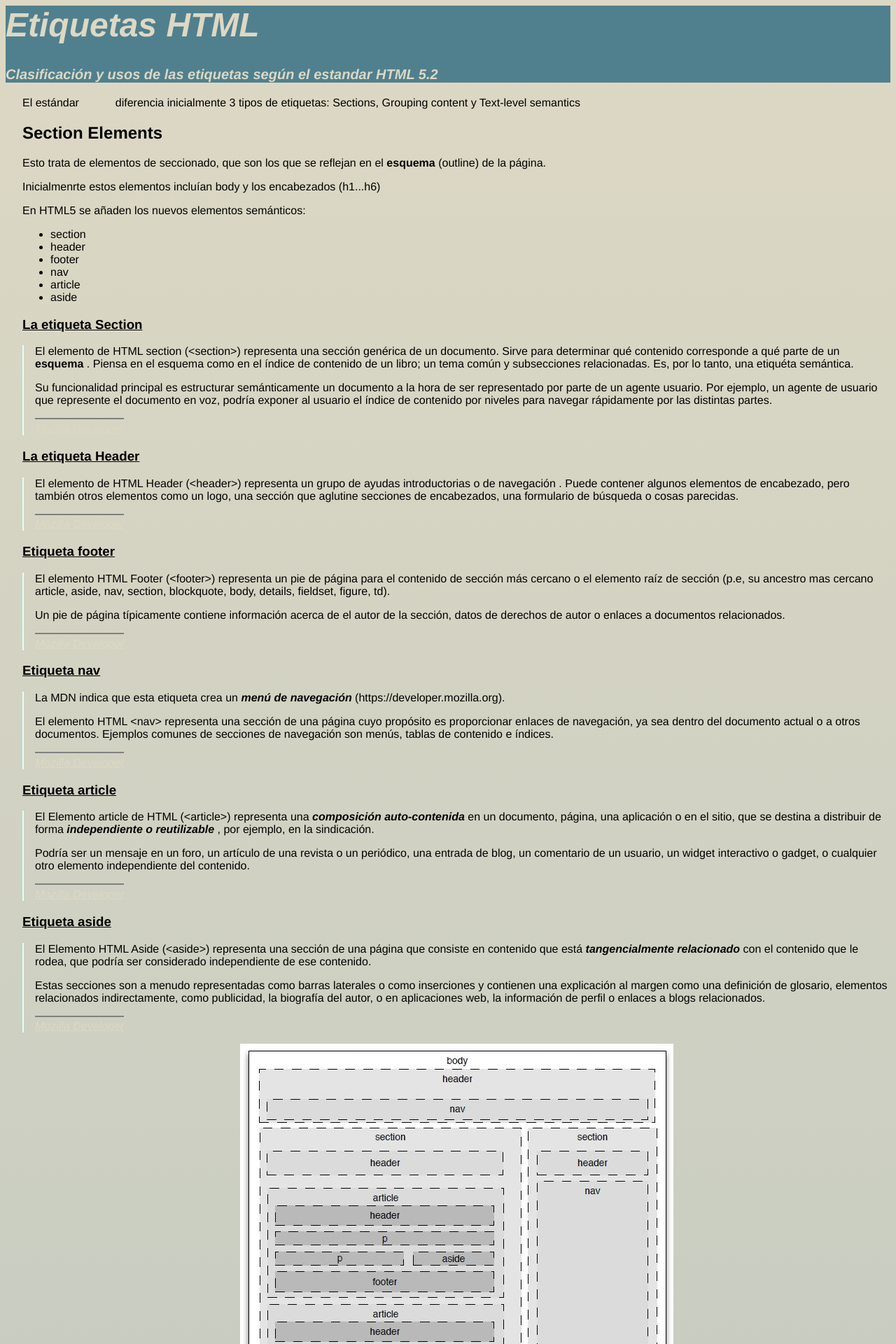
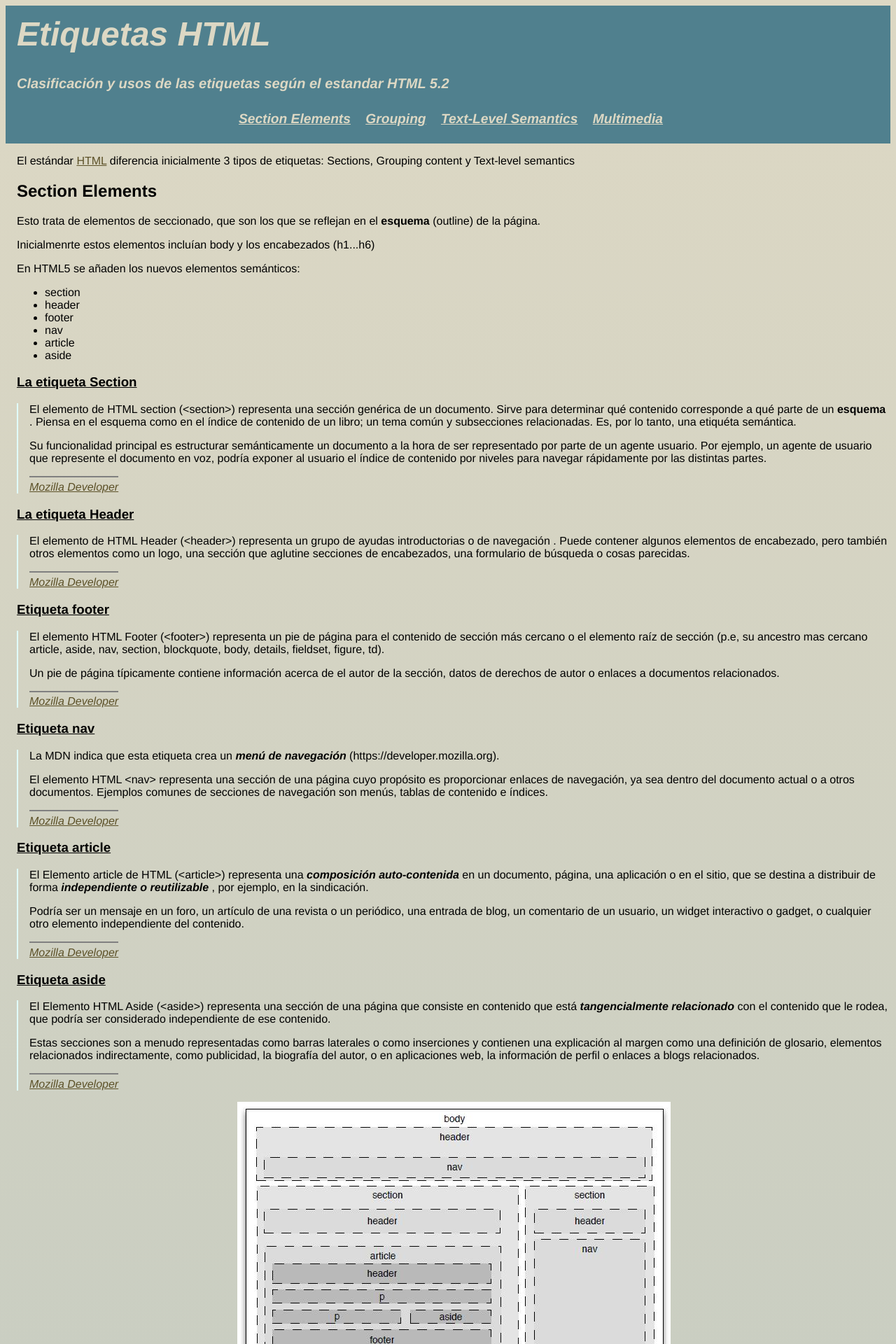
Before and after one commit to marcelo-024/desarrollo_web_2019, a PHP site: page / in a window 1280 px wide. Shown: the top 1920 px of the page at 70% size. Run offline with PHP 8.4, Linux system fonts and the light colour scheme.

Commit message:
Fin Elementos Web + Inicio Embed Multimedia

```diff
--- a/07_elementos_web/css/styles.css
+++ b/07_elementos_web/css/styles.css
@@ -9,16 +9,52 @@
     background-color: #50808E;
     /* min-height: 20px; */
     color: #DDD8C4;
-    /*  padding: 0.8rem 0rem 0.5rem 1rem; */
+     padding: 0.8rem 0rem 0.5rem 1rem;
     /* margin-top: 1rem; */
     font-weight: bolder;
     font-size: 20px;
     font-style: italic;
     /*  margin: 10px */
 }
+/* .main_header p {
+
+    padding: 0.5rem;
+} */
+.main_header nav {   text-align: center;
+    /* min-height: 20px; */
+    color: #DDD8C4;
+    padding: 0.5rem 0rem 1rem 0rem;
+    margin-left: -0.5rem;font-weight: bold ;font-size: 1.2rem;
+}
+.main_header nav a {
+
+    color: #DDD8C4;
+    text-decoration: underline;
+   padding: 0.5rem 0.5rem 0.5rem 0.5rem;
+
+}
+
+
+
+.main_header nav ul {
+    list-style-type: none;
+    margin: 0;
+    padding: 0;
+}
+
+.main_header nav li {
+    display: inline-block;
+
+}
+
+
 
 .main_wrapper {
-    margin-left: 1.5rem
+    margin-left: 1rem
+}
+
+.back_home a {
+    color: blue;
 }
 
 h3 {
@@ -89,47 +125,15 @@ blockquote footer {
     width: fit-content;
 }
 
-/* ol {
-
-} */
-
-/* dt */
-
-    {
-    /* text-decoration: underline;
-    font-weight: bold */
 }
 
-/* dd  */
-
-    {
-    /*   display: block;
-    margin-inline-start: 40px;
-border-bottom: 2px solid lightblue;
-   width: inherit */
-    /*    /* padding-top: 0 */
-    /*    margin: 0.5rem; */
-    */
-}
-
-/* dd p  */
-
-    {
-    /*  margin: 0.5rem */
-}
-
-.
-/* dt */
-
-    {
+. .dt {
     float: left;
     clear: left;
     font-weight: bold
 }
 
-/* .dd */
-
-    {
+.dd {
     float: left;
     clear: right;
 }
@@ -139,7 +143,7 @@ border-bottom: 2px solid lightblue;
 }
 
 a {
-    color: #DDD8C4;
+    color: rgb(92, 81, 40);
 }
 
 address {
@@ -147,12 +151,12 @@ address {
 }
 
 .main_footer a {
-
     font-family: monospace;
     /*     text-decoration: wavy
- */}
+ */
+}
+
 .main_footer p {
-
     margin: 0;
 }
 
@@ -160,7 +164,11 @@ margin: 0;
     color: lime;
     font-weight: 700;
 }
+
 abbr {
-
     text-decoration: none;
 }
+
+.back_home {
+    padding: 1rem 0rem 0.5rem 0rem;
+}
--- a/07_elementos_web/index.html
+++ b/07_elementos_web/index.html
@@ -5,7 +5,7 @@
     <meta charset="UTF-8">
     <meta name="viewport" content="width=device-width, initial-scale=1.0">
     <meta http-equiv="X-UA-Compatible" content="ie=edge">
-    <title>Elementos de la web</title>
+    <title>Inicio - Elementos de la Web</title>
 
     <link rel="stylesheet" href="css/styles.css">
 
@@ -14,17 +14,28 @@
 
 <body>
 
-    <header class="main_header">
+    <header class="main_header" id="home">
 
         <h1>Etiquetas HTML</h1>
         <p> Clasificación y usos de las etiquetas según el estandar HTML 5.2</p>
 
+        <nav>
+            <ul>
 
+                <li><a href="#section_elements" lang="en">Section Elements</a></li>
+                <li><a href="#grouping" lang="en">Grouping</a></li>
+                <li><a href="#text_level" lang="en">Text-Level Semantics</a></li>
+                <li><a href="./mmedia.html" target="_blank">Multimedia</a></li>
+
+            </ul>
+        </nav>
     </header>
 
     <div class="main_wrapper">
+        <main>
 
-        <p>El estándar <abbr title="HyperText Markup Language"><a href="https://www.w3.org/TR/html52/">HTML</a> </abbr>
+            <p>El estándar <abbr title="HyperText Markup Language"><a href="https://www.w3.org/TR/html52/">HTML</a>
+                </abbr>
                 diferencia inicialmente 3 tipos de etiquetas:
                 <span lang="en">Sections, Grouping content y
                     Text-level semantics</span>
@@ -62,18 +73,21 @@
                         <p> El elemento de HTML section (&lt;section&gt;) representa una
                             sección genérica de un documento.
                             Sirve
-                        para determinar qué contenido corresponde a qué parte de un <strong>esquema</strong> . Piensa en
+                            para determinar qué contenido corresponde a qué parte de un <strong>esquema</strong> .
+                            Piensa en
                             el
                             esquema como
                             en el
-                        índice de contenido de un libro; un tema común y subsecciones relacionadas. Es, por lo tanto,
+                            índice de contenido de un libro; un tema común y subsecciones relacionadas. Es, por lo
+                            tanto,
                             una
                             etiquéta semántica.</p>
                         <p> Su funcionalidad principal es estructurar semánticamente un documento a la
                             hora
                             de ser representado por parte de un agente usuario. Por ejemplo, un agente de usuario que
                             represente
-                        el documento en voz, podría exponer al usuario el índice de contenido por niveles para navegar
+                            el documento en voz, podría exponer al usuario el índice de contenido por niveles para
+                            navegar
                             rápidamente por las distintas partes.
                         </p>
 
@@ -100,8 +114,10 @@
                     </header>
                     <blockquote>
                         <p>El elemento de HTML Header (&lt;header&gt;) representa un grupo de ayudas introductorias o de
-                        navegación . Puede contener algunos elementos de encabezado, pero también otros elementos como
-                        un logo, una sección que aglutine secciones de encabezados, una formulario de búsqueda o cosas
+                            navegación . Puede contener algunos elementos de encabezado, pero también otros elementos
+                            como
+                            un logo, una sección que aglutine secciones de encabezados, una formulario de búsqueda o
+                            cosas
                             parecidas.
                         </p>
                         <footer> <cite>
@@ -117,6 +133,7 @@
                 <section id="tag_footer">
                     <header>
                         <h3>Etiqueta footer</h3>
+                    </header>
 
                     <blockquote>
                         <p>
@@ -139,7 +156,7 @@
                     </blockquote>
 
 
-                </header>
+
 
                 </section>
                 <section id="tag_nav">
@@ -151,8 +168,10 @@
                             La MDN indica que esta etiqueta crea un <em> menú de navegación</em>
                             (https://developer.mozilla.org).
                         </p>
-                    <p>El elemento HTML &lt;nav&gt; representa una sección de una página cuyo propósito es proporcionar
-                        enlaces de navegación, ya sea dentro del documento actual o a otros documentos. Ejemplos comunes
+                        <p>El elemento HTML &lt;nav&gt; representa una sección de una página cuyo propósito es
+                            proporcionar
+                            enlaces de navegación, ya sea dentro del documento actual o a otros documentos. Ejemplos
+                            comunes
                             de
                             secciones de navegación son menús, tablas de contenido e índices.
                         </p>
@@ -171,6 +190,8 @@
                     <header>
                         <h3>Etiqueta article</h3>
 
+
+                    </header>
                     <blockquote>
                         <p>
                             El Elemento article de HTML (&lt;article&gt;) representa una <em>composición
@@ -192,7 +213,6 @@
 
                     </blockquote>
 
-                </header>
                 </section>
                 <section id="tag_aside">
                     <header>
@@ -229,17 +249,25 @@
 
                 </section>
                 <figure class="image_wrapper">
-
-                <img src="./assets/html5demo1.jpg" alt="HTML5 Semantics Scheme">
+                    <!--     USO DE IMAGENES CON ENLACES -->
+                    <a href="https://www.w3.org/TR/html52/sections.html#sections" target="_blank" rel="noreferrer">
+                        <img src="./assets/html5demo1.jpg" alt="HTML5 Semantics Scheme"> </a>
 
                     <figcaption>
                         <p> HTML5 Semantics Scheme</p>
-                    <footer>Tomado de <a
-                            href="https://codepen.io/mi-lee/post/an-overview-of-html5-semantics">CodePen</a>
+                        <footer>Tomado de
+
+                            <a href="https://codepen.io/mi-lee/post/an-overview-of-html5-semantics">CodePen</a>
                         </footer>
 
                     </figcaption>
+
                 </figure>
+                <footer class="back_home">
+                    <nav>
+                        <a href="#home">Volver al inicio</a>
+                    </nav>
+                </footer>
             </section>
 
             <section id="grouping">
@@ -248,13 +276,14 @@
                     <h2 lang="en">Grouping content</h2>
                 </header>
 
-            <p>Son etiquetas que por defecto tienen un display bloque pero no contribullen a la composición del <strong
-                    lang="en">outline</strong> o <strong>esquema</strong> de la página </p>
+                <p>Son etiquetas que por defecto tienen un display bloque pero no contribullen a la composición del
+                    <strong lang="en">outline</strong> o <strong>esquema</strong> de la página </p>
 
                 <section id="paragraph">
                     <header>
                         <h3>Párrafos</h3>
-                    <p>Se pueden crear párrafos con las etiquetas: &lt;p &gt;,&lt;pre&gt; y &lt; blockquote &gt;.</p>
+                        <p>Se pueden crear párrafos con las etiquetas: &lt;p &gt;,&lt;pre&gt; y &lt; blockquote &gt;.
+                        </p>
                     </header>
 
                     <p>
@@ -355,7 +384,8 @@
                     <dl>
                         <dt>Bolígrafo BIC</dt>
                         <dd>
-                        <p> Lorem ipsum dolor sit amet consectetur adipisicing elit. Explicabo, amet fugiat? Quae quas,
+                            <p> Lorem ipsum dolor sit amet consectetur adipisicing elit. Explicabo, amet fugiat? Quae
+                                quas,
                                 cupiditate inventore, quis veritatis reprehenderit ducimus, delectus sunt architecto
                                 reiciendis
                                 tempora ab dignissimos voluptates id. Voluptatum, id!</p>
@@ -364,14 +394,16 @@
                         <dt>Bolígrafo Pilot</dt>
                         <dd>
                             <p>Lorem ipsum dolor sit amet consectetur adipisicing elit. Quisquam, quo nesciunt. Magnam
-                            eligendi eos quasi laborum reiciendis quidem accusantium, quis qui, nobis sequi ipsa eaque
+                                eligendi eos quasi laborum reiciendis quidem accusantium, quis qui, nobis sequi ipsa
+                                eaque
                                 eveniet soluta consequatur laudantium molestias.</p>
                             <p>Ex cum quidem atque ullam, tempore blanditiis quo consequatur vel quisquam maiores
-                            reiciendis. Facilis, laboriosam suscipit, dolorum illum beatae a error atque expedita ut eos
+                                reiciendis. Facilis, laboriosam suscipit, dolorum illum beatae a error atque expedita ut
+                                eos
                                 natus nostrum ratione consectetur dolores.</p>
 
                         </dd>
-                    <dt></dt>
+
 
                     </dl>
                     <p>
@@ -428,14 +460,16 @@
 
                         &lt;body&gt; de un documento o aplicación. El área principal del contenido consiste en el
                         contenido que está <em>directamente relacionado</em> , o se expande sobre el tema central de un
-                    documento o la funcionalidad central de una aplicación. Este contenido debe ser único al
+                        documento o la funcionalidad central de una aplicación. Este contenido debe ser <em>único</em>
+                        al
                         documento, excluyendo cualquier contenido que se repita a través de un conjunto de
                         documentos como barras laterales, enlaces de navegación, información de derechos de
                         autor, logos del sitio y formularios de búsqueda (a menos, claro, que la función
                         principal del documento sea un formulario de búsqueda).
                         <footer>
                             <cite>
-                            <a href="https://developer.mozilla.org/es/docs/Web/HTML/Elemento/main">Mozilla Developer</a>
+                                <a href="https://developer.mozilla.org/es/docs/Web/HTML/Elemento/main">Mozilla
+                                    Developer</a>
                             </cite>
                         </footer>
                     </blockquote>
@@ -449,16 +483,20 @@
                     <p>La etiqueta &lt;hr&gt; crea una línea horizontal</p>
                     <blockquote>
 
-                    El elemento HTML &lt;hr&gt; representa un cambio de tema entre párrafos (por ejemplo, un cambio de
+                        El elemento HTML &lt;hr&gt; representa un cambio de tema entre párrafos (por ejemplo, un cambio
+                        de
                         escena en una historia,
-                    un cambio de tema en una sección). En versiones previas de HTML representaba una línea horizontal.
+                        un cambio de tema en una sección). En versiones previas de HTML representaba una línea
+                        horizontal.
                         Aún puede ser representada como una línea horizontal en los navegadores visuales, pero ahora es
-                    definida en términos semánticos y no tanto en términos representativos, por tanto para dibujar una
+                        definida en términos semánticos y no tanto en términos representativos, por tanto para dibujar
+                        una
                         línea horizontal se debería usar el CSS apropiado.
 
                         <footer>
                             <cite>
-                            <a href="https://developer.mozilla.org/es/docs/Web/HTML/Elemento/hr">Mozilla Developer</a>
+                                <a href="https://developer.mozilla.org/es/docs/Web/HTML/Elemento/hr">Mozilla
+                                    Developer</a>
                             </cite>
                         </footer>
                     </blockquote>
@@ -472,32 +510,47 @@
                         margin de CSS o el elemento &lt;p&gt;.
                         <footer>
                             <cite>
-                            <a href="https://developer.mozilla.org/es/docs/Web/HTML/Elemento/br">Mozilla Developer</a>
+                                <a href="https://developer.mozilla.org/es/docs/Web/HTML/Elemento/br">Mozilla
+                                    Developer</a>
                             </cite>
                         </footer>
                     </blockquote>
 
                 </section>
+                <footer class="back_home">
+                    <nav>
+                        <a href="#home">Volver al inicio</a>
+                    </nav>
+                </footer>
             </section>
 
-        <section id="text-level">
+            <section id="text_level">
 
                 <header>
                     <h2 lang="en">Text-level semantics</h2>
                 </header>
-            <section>
+                <section id="a_tag">
                     <header>
                         <h3>
                             Hiperenlaces
                         </h3>
                         <p>La etiqueta &lt;a&gt;</p>
+                        <p>href es el atributo principal de la etiqueta &lt;a&gt;, se utiliza para direccionarnos al
+                            sitio o
+                            documento al que se refiere.</p>
                         <p>Existen cuatro tipos de url (href)</p>
                         <ul>
                             <li>Absolutas</li>
                             <li>Relativas al origen</li>
                             <li>Relativas al documento</li>
                             <li>Internas</li>
+
                         </ul>
+                        <p>Principales atributos: href,target y rel.</p>
+
+                        <p>target nos permite seleccionar el destino del enlace</p>
+                        <p><a href="https://www.w3schools.com/TAGS/att_a_rel.asp" rel="external">rel</a> nos indica la
+                            relación entre el hiperenlace y el documento actual.</p>
                     </header>
                 </section>
                 <section id="neutral_line_elements">
@@ -507,9 +560,11 @@
                         </h3>
                     </header>
                     <p>La etiqueta &lt;span&gt; no tiene ningún valor semántico.</p>
-                <p>Por ejemplo, a continuación quiero que la palabra <span class="verde">verde</span> salga de su mismo
+                    <p>Por ejemplo, a continuación quiero que la palabra <span class="verde">verde</span> salga de su
+                        mismo
                         color. Para ello debo
-                    delimitar el contenido que quiero modificar dentro de &lt;span&gt; acompañando esta etiqueta de una
+                        delimitar el contenido que quiero modificar dentro de &lt;span&gt; acompañando esta etiqueta de
+                        una
                         clase CSS.</p>
                 </section>
                 <section id="line_semantics">
@@ -526,13 +581,15 @@
                         </ul>
                         <p>&lt;strong&gt; nos permite marcar una palabra o conjunto de ellas como importante.</p>
                         <p>&lt;em&gt; se utiliza para añadir énfasis linguistico a determinada palabra o frase.</p>
-                    <p>&lt;sup&gt; y &lt;sub&gt; son de utilidad para establecer superíndices y subíndices. Éstos han de
+                        <p>&lt;sup&gt; y &lt;sub&gt; son de utilidad para establecer superíndices y subíndices. Éstos
+                            han de
                             ser de uso generalizado y reconocibles</p>
                         <p>Ejemplo del uso de superíndices y subíndices:</p>
                         <p>H<sub>2</sub>O</p>
                         <p>E = mc<sup>2</sup></p>
                         <p> La etiqueta small (&lt;s&gt;) es utilizada para introducir información adicional de carácter
-                        legal o de derechos. Es el equivalente a la llamada letra pequeña de un contrato (ejemplo en el
+                            legal o de derechos. Es el equivalente a la llamada letra pequeña de un contrato (ejemplo en
+                            el
                             adress sitúado en el footer del documento).</p>
 
                     </header>
@@ -601,12 +658,15 @@
                         <ul>
                             <li>q (quote)
                             </li>
-                        <li> cite (cite o referencia)</li>
-                        <p>Ejemplo:
+                            <li> cite (cite o referencia)
+                                 <p>Ejemplo de cite:
                         </p>
                         <p>Película: <cite>El Señor de los Anillos</cite>
                         </p>
+                            </li>
+
                         </ul>
+
                     </header>
                 </section>
                 <section id="other_line_elements">
@@ -627,18 +687,26 @@
                         <li>ins (Inserted)
                         </li>
                         <li> del (Deleted)</li>
-                    <p>Muestran el contenido que se ha insertado (Instead) en lugar de otro (Deleted) para sustituir o corregirlo:
+
+                    </ul>
+                    <p>Muestran el contenido que se ha insertado (Instead) en lugar de otro (Deleted) para sustituir o
+                        corregirlo:
                     </p>
                     <p><del>Esto ya no vale.</del> <br>
                         <ins>Ahora es así.</ins></p>
-                </ul>
                 </section>
-
+                <footer class="back_home">
+                    <nav>
+                        <a href="#home">Volver al inicio</a>
+                    </nav>
+                </footer>
             </section>
-
+        </main>
+        <aside>
+            <h2>Publicidad</h2>
+            <p>Aquí iría la publicidad</p>
+        </aside>
     </div>
-
-
 
     <footer class="main_footer">
 
@@ -650,7 +718,7 @@
             </p>
 
             <!-- CÓMO LINKAR DIRECCIÓN DE CORREO
- --> <a href="mailto://marcelomaderuelosacido@gmail.com">marcelomaderuelosacido@gmail.com</a>
+ --> <a href="mailto://marcelomaderuelosacido@gmail.com" rel="author">marcelomaderuelosacido@gmail.com</a>
 
         </address>
 
```
Also changed, not shown: 07_elementos_web/mmedia.html (added, +113 -0 lines). Lines whose indentation alone changed are shown as unchanged.
